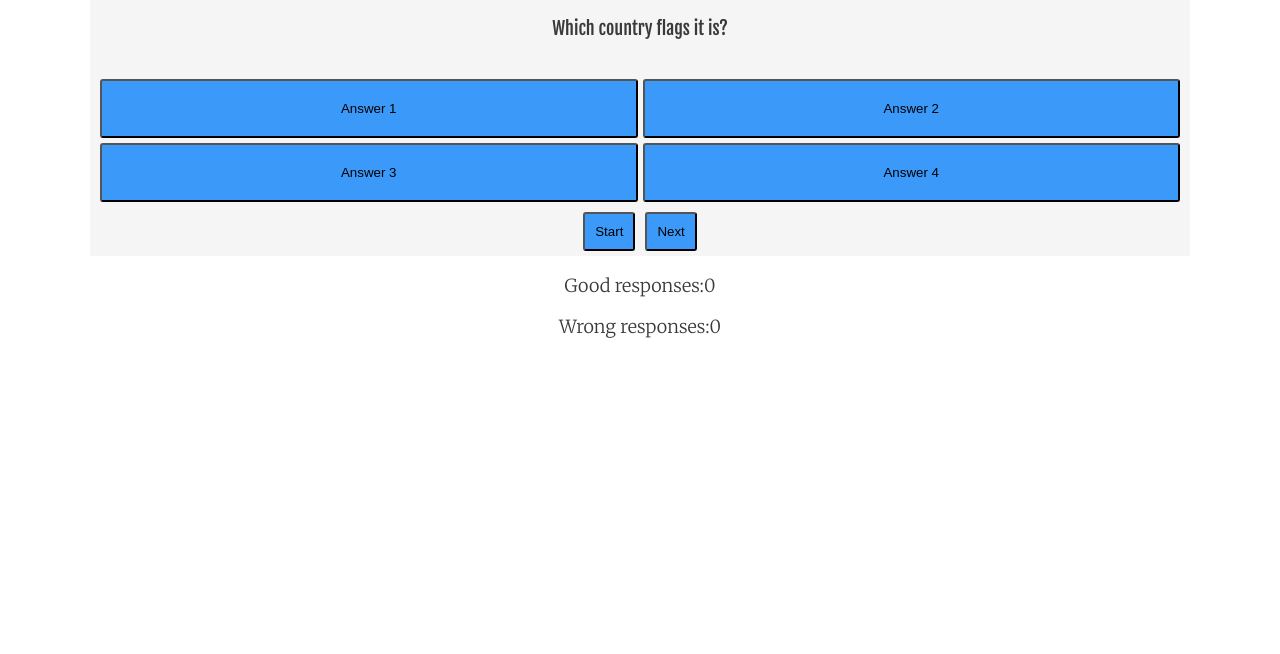
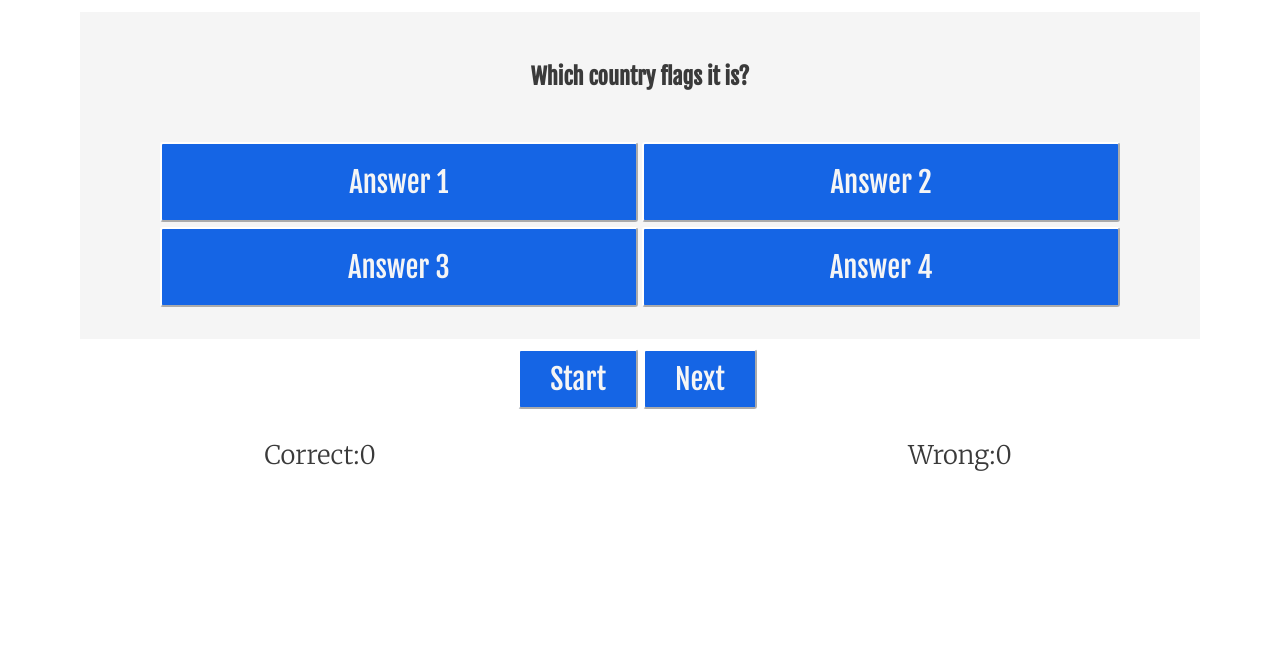
Before and after one commit to Code-Institute-Submissions/-casperelyan-my_first_java_project_AugResub, a plain HTML site: page index.html in a window 1280 px wide. Shown: the part 146-800 px from the top of the page. Drawn offline with Linux system fonts and the light colour scheme; files that its build step writes are made by us from their sources.

Commit message:
Styling add, resposive font size add

```diff
--- a/assets/css/style.css
+++ b/assets/css/style.css
@@ -13,32 +13,29 @@ body
  }
 
  p {font-family: "Merriweather", "Times New Roman", "Times", serif;
-    font-size:large;
+    font-size: 1.6rem;
     font-kerning: auto;
 }
+/*responsive heading font size depending on screen resolution*/
+h1 {
+    font-size: clamp(1rem, 1rem + 2vw, 9rem);
+}
 
-@media only screen and (max-width: 800px)
-{p {font-size:larger}}
+h2 {
+    font-size: clamp(1rem, 1rem + 0.5vw, 5rem);
+}
 
-@media only screen and (max-width: 800px)
-{h1 {font-size: 60px;}}
-
-
-
-@media only screen and (max-width: 415px)
-{p {font-size: medium;}}
-
-@media only screen and (max-width: 415px)
-{h1 {font-size: 30px;}}
-
-
+#question {
+    font-size: 50px;
+}
 
 .logo1 {
     position: relative;
     text-align: center;
-    width: 90%;
-    max-width: 180px;
-    height: auto;
+    width: clamp(3rem, 15rem);
+    size: 80%;
+    max-width: 200px;
+height: auto;
   }
 
   header {
@@ -50,56 +47,73 @@ body
 
 .game-area {
     background-color: whitesmoke;
-   margin-left: 90px;
-   margin-right: 90px;
+   margin-left: auto;
+   margin-right: auto;
+   max-width: 60rem;
+   padding-left: 5rem;
+   padding-right: 5rem;
 }
 
 .buttons-grid {
     display:grid;
     grid-template-columns: 1fr 1fr;
-    gap:5px;
-
-    margin: 10px;
+    gap:0.3rem;
+    margin: auto;
+    padding-bottom: 2rem;
     }
 
 
 .btn-a {
     padding: 20px;
-    background-color: #3b9af9;
+    background-color: hsl(217, 83%, 49%);
     border-radius: 3px;
-
+    border-color: white;
+    color: whitesmoke;
+    font-family: "Fjalla One";
+    font-size: clamp(1rem, 1rem + 1vw, 4rem);
 }
 
-.controls {
+.btn-b {
+    padding: 10px 30px 10px 30px;
+    margin-bottom: 5px;
+    margin-right: 5px;
+    background-color: hsl(217, 83%, 49%);
+    border-color: white;
+    border-radius: 3px;
+    color: whitesmoke;
+    font-family: "Fjalla One";
+    font-size: clamp(1rem, 1rem + 1vw, 4rem);
+    }
+
+    .btn-b:hover {
+        border-color: hsl(217, 88%, 19%);
+      }
+
+    .btn-a:hover {
+        border-color: hsl(217, 88%, 19%);
+      }
+
+.controls-buttons-area {
     display:flex;
     justify-content: center;
     align-items: center;
     text-align: center;
+    padding-top: 10px;
 }
 
-.start-btn {
-padding: 10px;
-margin-bottom: 5px;
-margin-right: 5px;
-background-color: #3b9af9;
-border-radius: 3px;
-}
-.next-btn {
-padding: 10px;
-margin-bottom: 5px;
-margin-left: 5px;
-background-color: #3b9af9;
-border-radius: 3px;
+.points-area {
+    margin: auto;
+    display: grid;
 
 }
 
-
-
 #question {
     text-align: center;
-    padding: 30px;
-    font-size: large;
+    padding-top:2rem;
+    padding-bottom: 2rem;
+
 }
+
 .scores {
     display:flex;
     justify-content: center;
@@ -109,4 +123,7 @@ border-radius: 3px;
 
 .points-area {
     text-align: center;
+    grid-template-columns: 1fr 1fr;
+    column-gap: normal;
+    margin: auto;
 }
--- a/index.html
+++ b/index.html
@@ -11,7 +11,7 @@
     <meta name="viewport" content="width=device-width, initial-scale=1.0">
     <meta name="author" content="Lucas M Czajkowski">
     <meta name="desription" content="Flags challenge">
-    <meta name="keywords" content="flahs, national, regional, countries">
+    <meta name="keywords" content="flags, national, regional, countries">
     <link rel="stylesheet" href="css/style.css">
     <link rel="icon" type="image/x-icon" href="https://res.cloudinary.com/dqoovwhgm/image/upload/v1656707771/code_institute_first_project/slider/gallery/favicon_flags_oa17zp.jpg">
     <title>Know the flag challenge</title>
@@ -26,8 +26,8 @@
     </header>
 
     <div class="game-area">
-        <div id="question-container" class="hide">
-          <div id="question">Which country flags it is?</div>
+       <div id="question-container" class="hide">
+          <div id="question"><h2>Which country flags it is?</h2></div></div>
 
           <div id="answer-buttons" class="buttons-grid">
             <button class="btn-a">Answer 1</button>
@@ -36,13 +36,14 @@
             <button class="btn-a">Answer 4</button>
           </div>
         </div>
-        <div class="controls">
-          <button id="start-btn" class="start-btn btn">Start</button>
-          <button id="next-btn" class="next-btn btn hide">Next</button>
+        <div class="controls-buttons-area">
+          <button id="start-btn" class="start-btn btn-b">Start</button>
+          <button id="next-btn" class="next-btn btn-b hide">Next</button>
         </div>
       </div>
-<p class="scores">Good responses: <span id="good-responses">0</span></p>
-<p class="scores">Wrong responses: <span id="wrong-responses">0</span></p>
+      <div class="points-area">
+<p class="scores">Correct: <span id="good-responses">0</span></p>
+<p class="scores">Wrong: <span id="wrong-responses">0</span></p>
     </div>
 
 </body>
```
